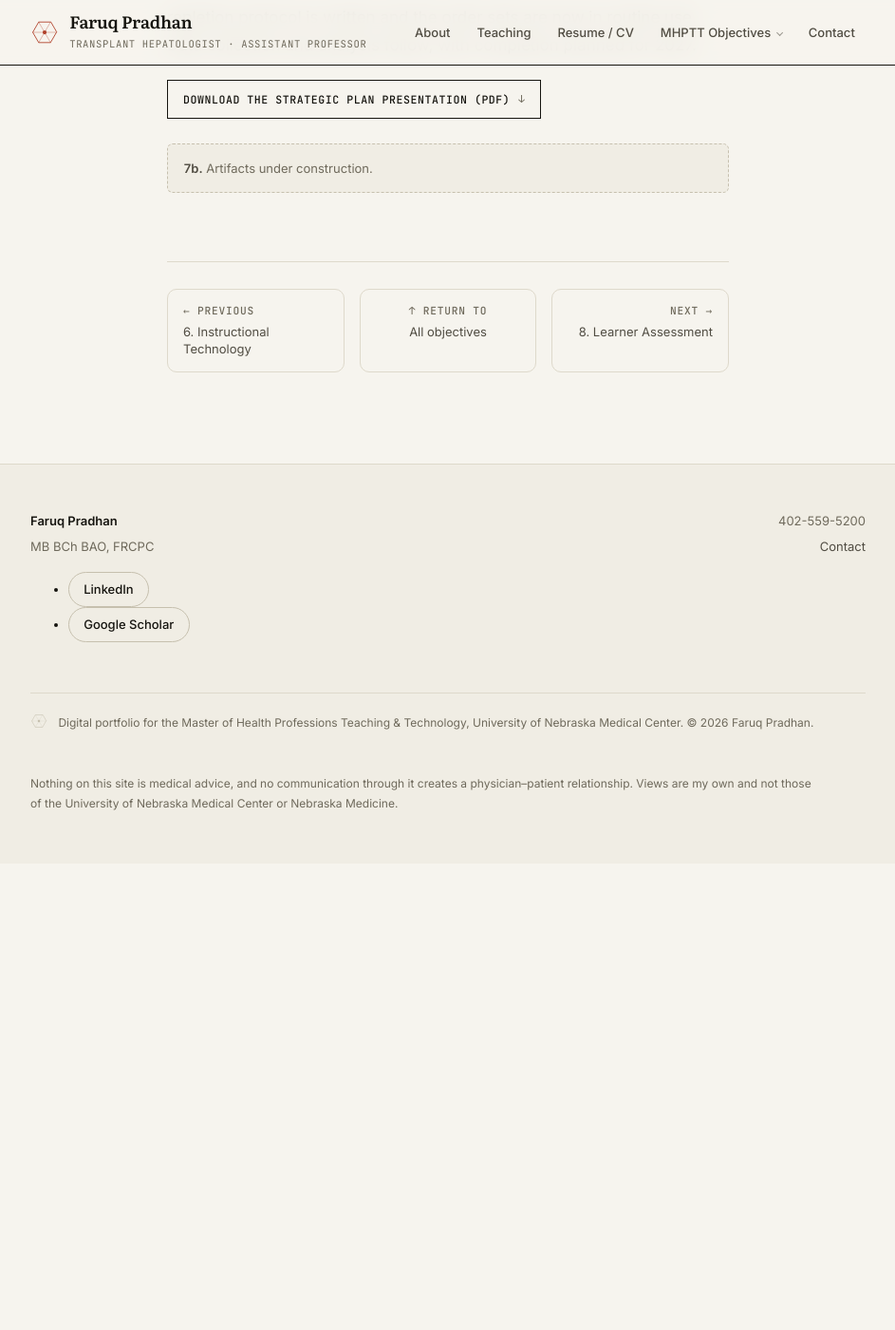
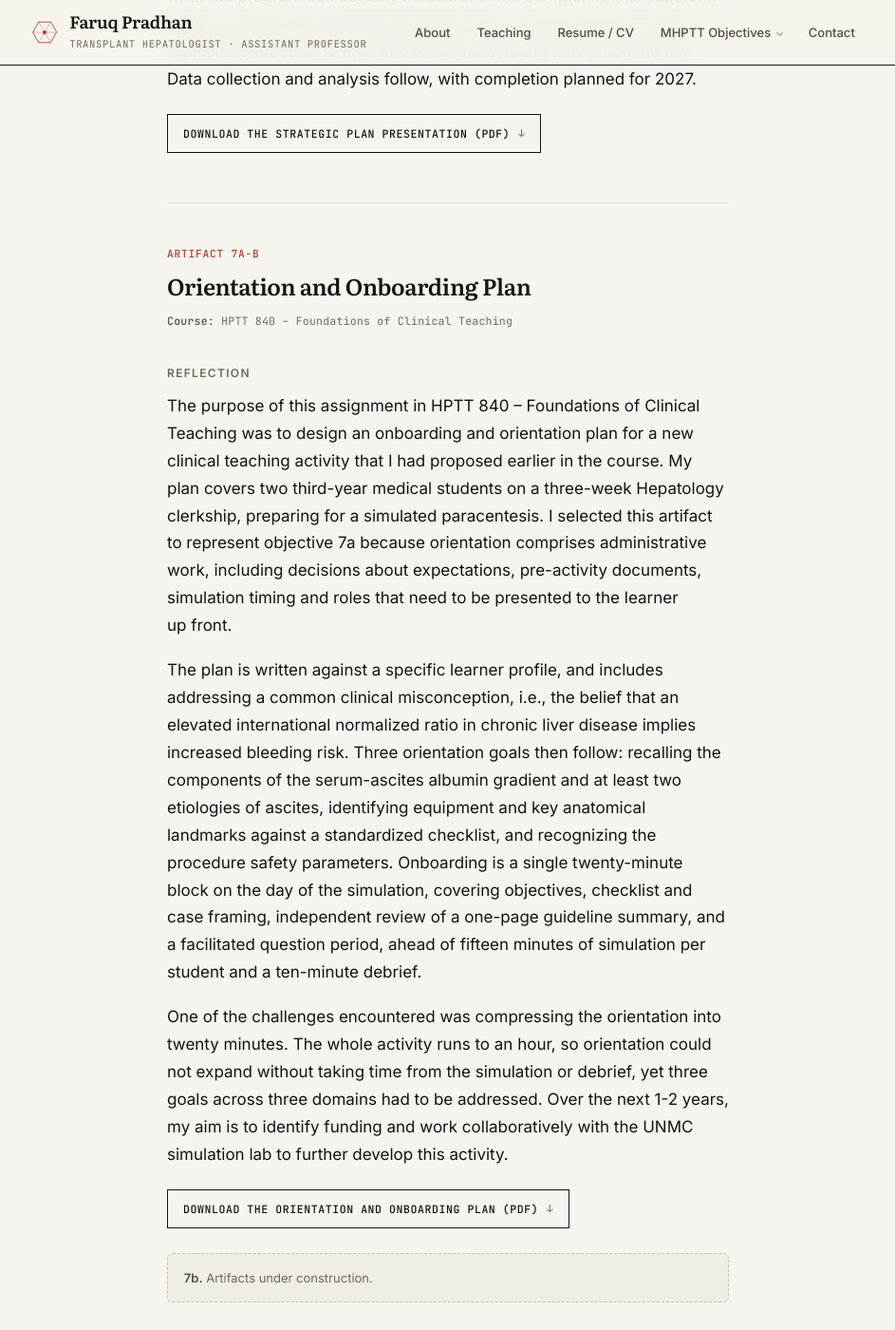
Before and after one commit to fpradhan/fpradhan.github.io, a Jekyll site: the page built from _competencies/7-leadership.md, in a window 1280 px wide and 1400 px high, scrolled down 1578 px. Shown: the whole window at 95% size, without its empty margins (168-1111 px from the left). Built offline with Jekyll 4.4.1, drawn with Linux system fonts in a browser that asks for light colours; before the commit the page ends 2487 px from its top, so only the background shows below that; some of the changed text lies outside the part shown.

Commit message:
Add artifact 7a-B, the HPTT 840 orientation and onboarding plan
Faruq's reflection verbatim, 262 words, after 7a-A and before the 7b
placeholder. The template moves on to 7b-A, the next slot that needs
filling.

Every detail checks against the plan: two third-year students on a 3-week
Hepatology clerkship, the INR bleeding-risk misconception, the three goals
across cognitive, psychomotor and affective domains, the single 20-minute
orientation block, the one-page reference summary, and 15 minutes of
simulation per student with a 10-minute debrief inside a one-hour activity.

Co-Authored-By: Claude Opus 5 <noreply@anthropic.com>
Claude-Session: https://claude.ai/code/session_01SajNJDGDkt5q5fCgsPRcNk

```diff
--- a/_competencies/7-leadership.md
+++ b/_competencies/7-leadership.md
@@ -24,6 +24,10 @@ artifacts:
     title: "Nutritional Success & Liver Transplantation"
     course: "HPTT 823"
     anchor: "artifact-7a-a"
+  - label: "7a-B"
+    title: "Orientation and Onboarding Plan"
+    course: "HPTT 840"
+    anchor: "artifact-7a-b"
 redirect_from:
   - /objectives/7a-leadership/
   - /objectives/7b-leadership/
@@ -70,6 +74,45 @@ now in routine use. Data collection and analysis follow, with completion planned
 
 </section>
 
+<section class="artifact" id="artifact-7a-b" markdown="1">
+
+<p class="label">Artifact 7a-B</p>
+
+## Orientation and Onboarding Plan
+
+**Course:** HPTT 840 – Foundations of Clinical Teaching
+{: .meta}
+
+### Reflection
+
+The purpose of this assignment in HPTT 840 – Foundations of Clinical Teaching was to design an
+onboarding and orientation plan for a new clinical teaching activity that I had proposed earlier
+in the course. My plan covers two third-year medical students on a three-week Hepatology
+clerkship, preparing for a simulated paracentesis. I selected this artifact to represent objective
+7a because orientation comprises administrative work, including decisions about expectations,
+pre-activity documents, simulation timing and roles that need to be presented to the learner up
+front.
+
+The plan is written against a specific learner profile, and includes addressing a common clinical
+misconception, i.e., the belief that an elevated international normalized ratio in chronic liver
+disease implies increased bleeding risk. Three orientation goals then follow: recalling the
+components of the serum-ascites albumin gradient and at least two etiologies of ascites,
+identifying equipment and key anatomical landmarks against a standardized checklist, and
+recognizing the procedure safety parameters. Onboarding is a single twenty-minute block on the day
+of the simulation, covering objectives, checklist and case framing, independent review of a
+one-page guideline summary, and a facilitated question period, ahead of fifteen minutes of
+simulation per student and a ten-minute debrief.
+
+One of the challenges encountered was compressing the orientation into twenty minutes. The whole
+activity runs to an hour, so orientation could not expand without taking time from the simulation
+or debrief, yet three goals across three domains had to be addressed. Over the next 1-2 years, my
+aim is to identify funding and work collaboratively with the UNMC simulation lab to further
+develop this activity.
+
+<p><a class="dl" href="{{ '/assets/artifacts/hptt840-orientation-onboarding-plan.pdf' | relative_url }}" rel="noopener" target="_blank">Download the orientation and onboarding plan (PDF)<span class="sr-only"> (opens in a new tab)</span></a></p>
+
+</section>
+
 <p class="todo"><strong>7b.</strong> Artifacts under construction.</p>
 
 {% comment %}
@@ -82,9 +125,9 @@ now in routine use. Data collection and analysis follow, with completion planned
   Keep the entries grouped by part: all of 7a's before any of 7b's.
 
   ----------------------------------------------------------------------------
-<section class="artifact" id="artifact-7a-b" markdown="1">
+<section class="artifact" id="artifact-7b-a" markdown="1">
 
-<p class="label">Artifact 7a-B</p>
+<p class="label">Artifact 7b-A</p>
 
 ## Title of the artifact
 
```
Also changed, not shown: assets/artifacts/README.md (+1 -0 lines), 1 other file.
